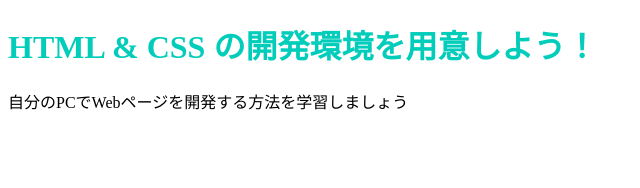
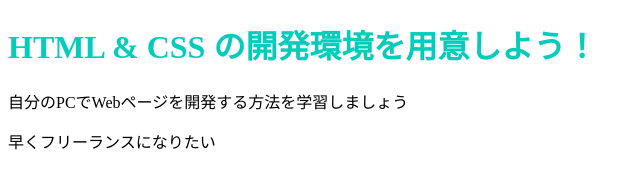
Before and after one commit to myme-hal/myme-hal, a plain HTML site: page index.html in a window 1280 px wide. Shown: the whole page, without its empty margins (0-640 px from the left). Drawn offline with Linux system fonts and the light colour scheme.

Commit message:
Update index.html

```diff
--- a/index.html
+++ b/index.html
@@ -8,5 +8,6 @@
   <body>
     <h1 class="title">HTML & CSS の開発環境を用意しよう！</h1>
     <p>自分のPCでWebページを開発する方法を学習しましょう</p>
+    <p>早くフリーランスになりたい</p>
   </body>
 </html>
```
